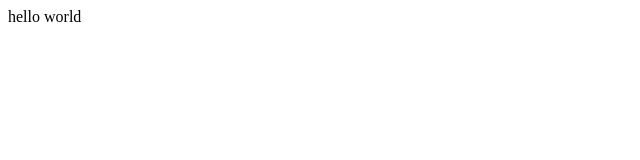
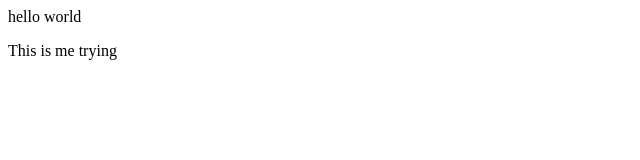
Before and after one commit to shubham7911/firstrepo, a plain HTML site: page index.html in a window 1280 px wide. Shown: the whole page, without its empty margins (0-640 px from the left). Drawn offline with Linux system fonts and the light colour scheme.

Commit message:
commiting after two days

```diff
--- a/index.html
+++ b/index.html
@@ -1 +1,2 @@
 <p>hello world</p>
+<p>This is me trying</p>
```
Also changed, not shown: 1 other file.
